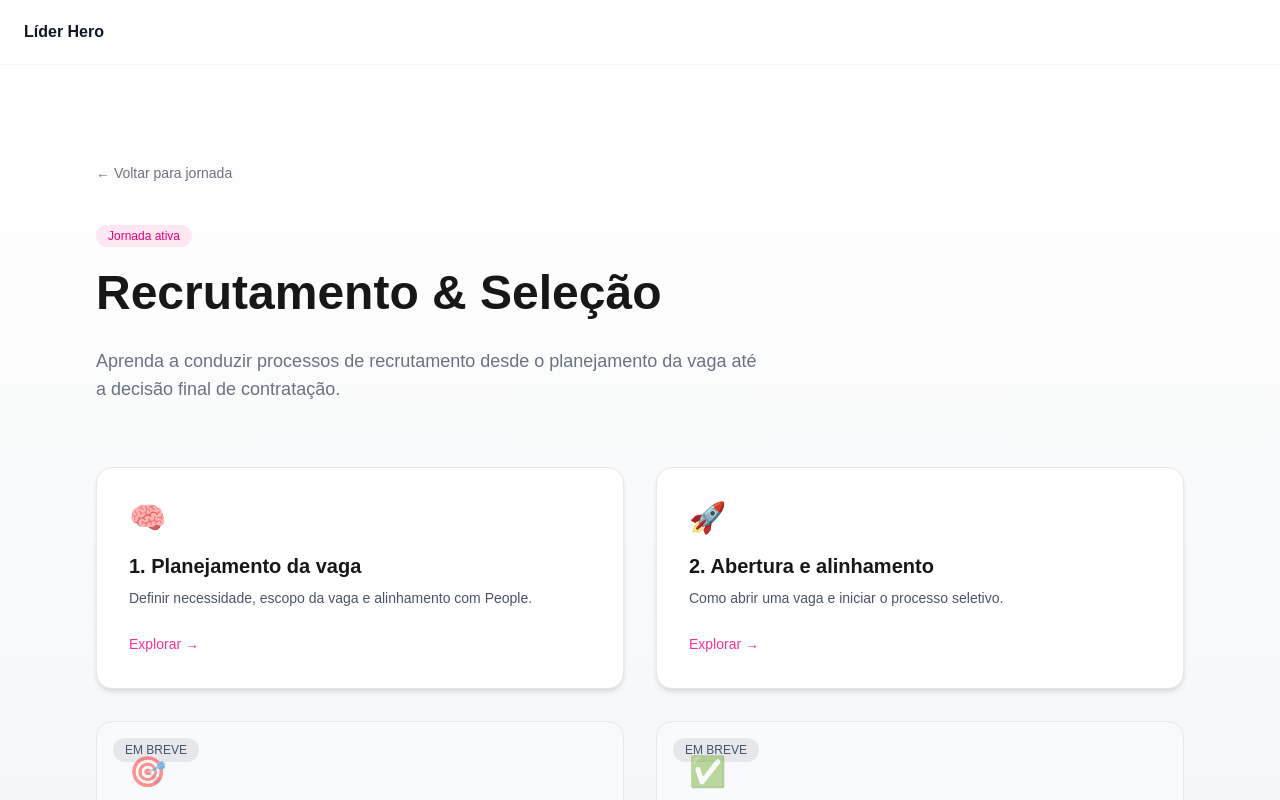
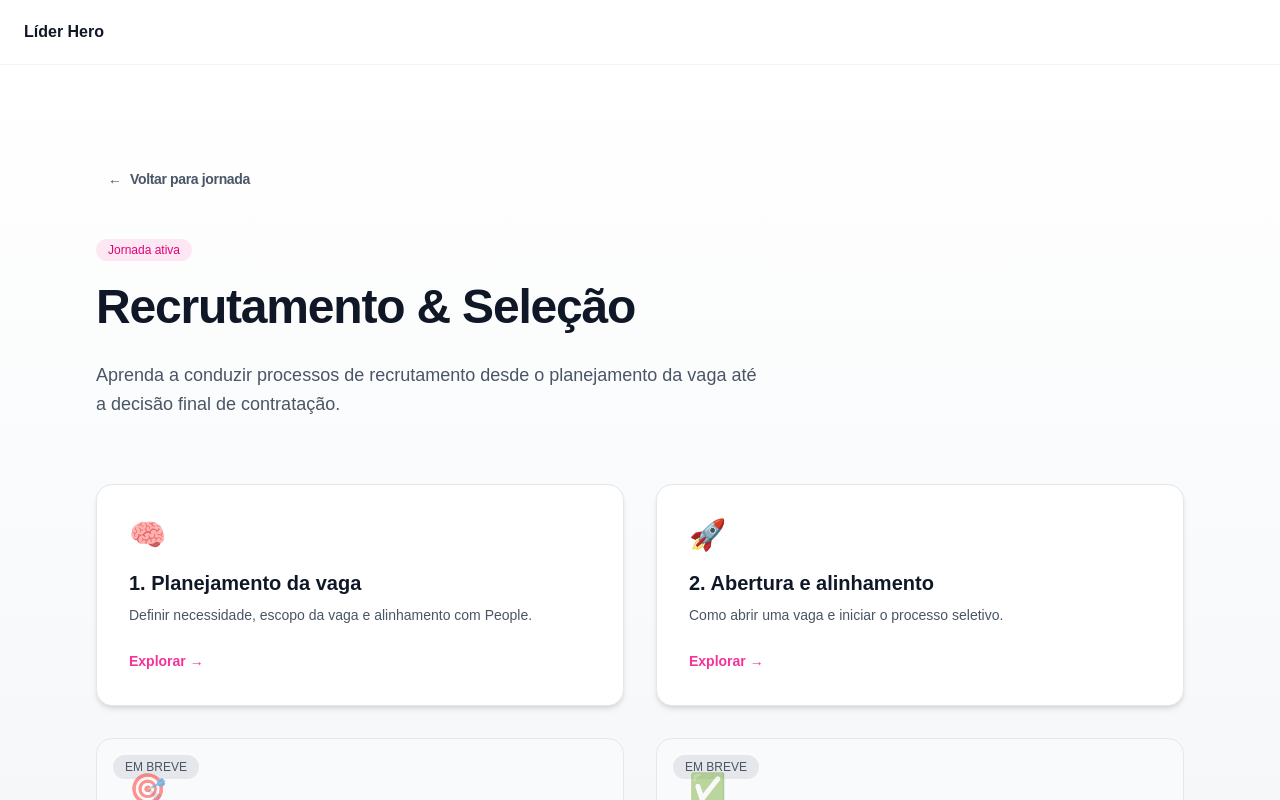
Before and after one commit to amandafrann/programa-lider-hero, a Next.js app: page /rs in a window 1280 px wide. Shown: the top 800 px of the page. Built offline with nearby package versions, Linux system fonts and the light colour scheme; no server answers.

Commit message:
atualizar rs

```diff
--- a/app/(plataforma)/rs/page.tsx
+++ b/app/(plataforma)/rs/page.tsx
@@ -6,26 +6,32 @@ export default function RSPage() {
 
       <div className="max-w-6xl w-full px-8">
 
-        {/* VOLTAR */}
+        {/* VOLTAR (PADRÃO NOVO) */}
         <Link
           href="/jornada"
-          className="text-sm text-gray-500 hover:text-gray-800 mb-10 inline-block"
+          className="group inline-flex items-center gap-2 px-3 py-2 rounded-lg text-sm font-semibold text-gray-600 hover:text-pink-600 hover:bg-pink-50 transition-all duration-200 mb-10"
         >
-          ← Voltar para jornada
+          <span className="transition-transform duration-200 group-hover:-translate-x-1">
+            ←
+          </span>
+
+          <span className="tracking-tight">
+            Voltar para jornada
+          </span>
         </Link>
 
         {/* HEADER */}
         <div className="mb-16">
 
-          <span className="text-xs bg-pink-100 text-pink-600 px-3 py-1 rounded-full">
+          <span className="text-xs bg-pink-100 text-pink-600 px-3 py-1 rounded-full font-medium">
             Jornada ativa
           </span>
 
-          <h1 className="text-5xl font-bold mt-4 mb-6 leading-tight">
+          <h1 className="text-4xl md:text-5xl font-semibold tracking-tight mt-4 mb-6 leading-tight text-gray-900">
             Recrutamento & Seleção
           </h1>
 
-          <p className="text-gray-500 text-lg max-w-2xl">
+          <p className="text-gray-600 text-lg max-w-2xl leading-relaxed">
             Aprenda a conduzir processos de recrutamento desde o planejamento
             da vaga até a decisão final de contratação.
           </p>
@@ -42,7 +48,7 @@ export default function RSPage() {
           >
             <div className="text-3xl mb-4">🧠</div>
 
-            <h3 className="text-xl font-semibold mb-2">
+            <h3 className="text-xl font-semibold mb-2 text-gray-900">
               1. Planejamento da vaga
             </h3>
 
@@ -50,7 +56,7 @@ export default function RSPage() {
               Definir necessidade, escopo da vaga e alinhamento com People.
             </p>
 
-            <span className="text-sm font-medium text-pink-500">
+            <span className="text-sm font-semibold text-pink-500 group-hover:translate-x-1 transition">
               Explorar →
             </span>
           </Link>
@@ -62,7 +68,7 @@ export default function RSPage() {
           >
             <div className="text-3xl mb-4">🚀</div>
 
-            <h3 className="text-xl font-semibold mb-2">
+            <h3 className="text-xl font-semibold mb-2 text-gray-900">
               2. Abertura e alinhamento
             </h3>
 
@@ -70,7 +76,7 @@ export default function RSPage() {
               Como abrir uma vaga e iniciar o processo seletivo.
             </p>
 
-            <span className="text-sm font-medium text-pink-500">
+            <span className="text-sm font-semibold text-pink-500 group-hover:translate-x-1 transition">
               Explorar →
             </span>
           </Link>
@@ -78,7 +84,6 @@ export default function RSPage() {
           {/* PROCESSO (BLOQUEADO) */}
           <div className="relative bg-gray-50 rounded-2xl p-8 border border-gray-200 cursor-not-allowed">
 
-            {/* BADGE */}
             <span className="absolute top-4 left-4 text-xs bg-gray-200 text-gray-600 px-3 py-1 rounded-full">
               EM BREVE
             </span>
@@ -102,7 +107,6 @@ export default function RSPage() {
           {/* DECISÃO (BLOQUEADO) */}
           <div className="relative bg-gray-50 rounded-2xl p-8 border border-gray-200 cursor-not-allowed">
 
-            {/* BADGE */}
             <span className="absolute top-4 left-4 text-xs bg-gray-200 text-gray-600 px-3 py-1 rounded-full">
               EM BREVE
             </span>
```
